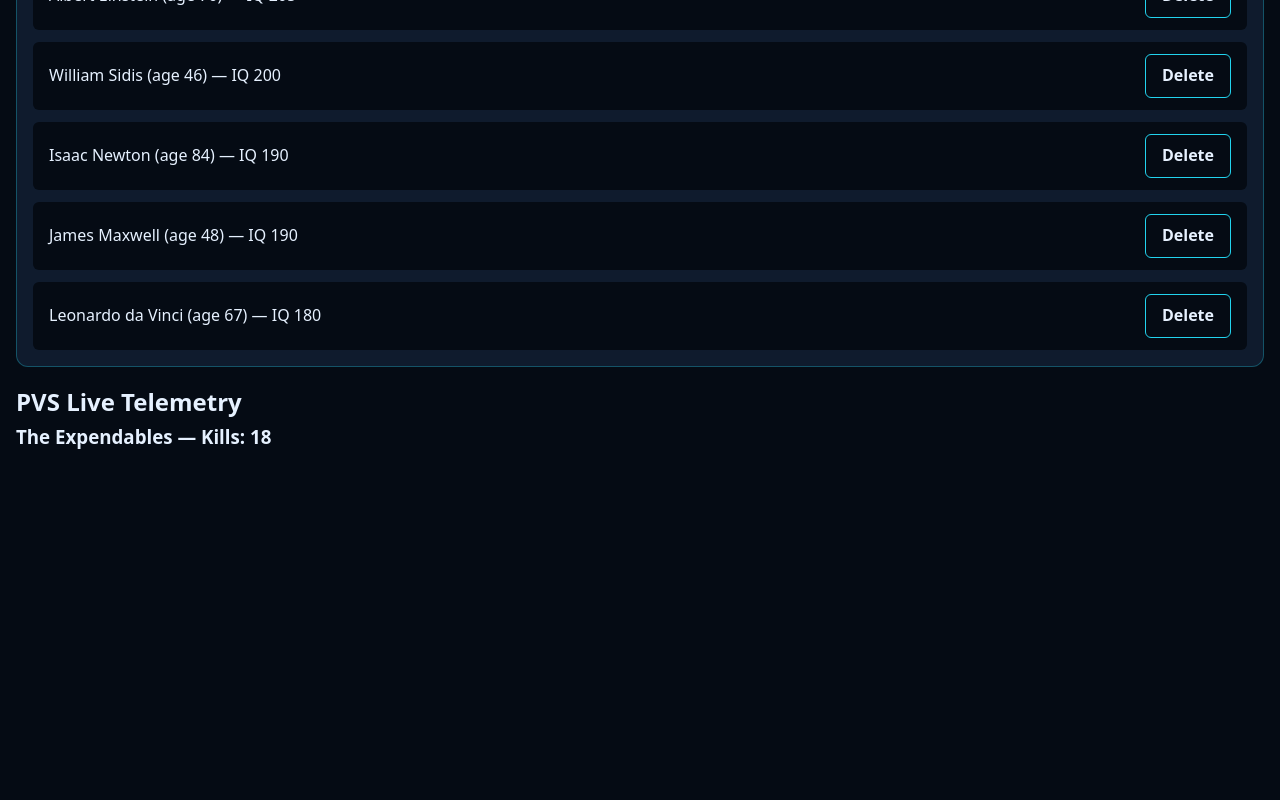
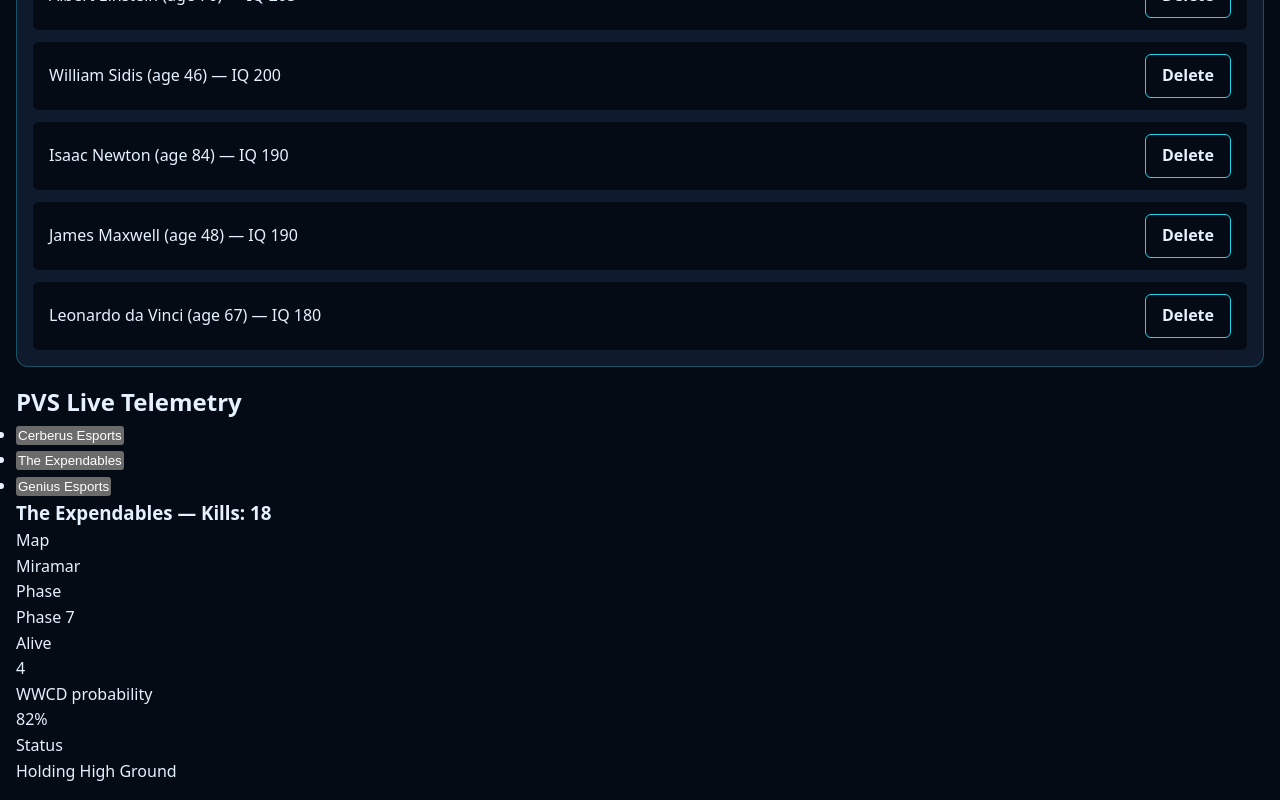
Before and after one commit to nguyenntkpvnm21/24521198_NguyenThaiKhanhNguyen_LAB3, a React (Vite) app: page / in a window 1280 px wide. Shown: the part 806-1606 px from the top of the page. Before the commit the page ends 1273 px from the top, so only its background shows below. Built offline with nearby package versions, Linux system fonts and the light colour scheme.

Commit message:
feat(ex3): add skeleton UI & retry alert

```diff
--- a/src/components/PubgMatchTelemetry.jsx
+++ b/src/components/PubgMatchTelemetry.jsx
@@ -1,5 +1,8 @@
 import { useEffect, useState } from 'react';
-import { fetchKraftonPubgTelemetry } from './pubgTelemetryApi.js';
+import {
+  PUBG_VN_SQUADS,
+  fetchKraftonPubgTelemetry,
+} from './pubgTelemetryApi.js';
 import styles from './PubgMatchTelemetry.module.css';
 
 /** @typedef {'IDLE' | 'LOADING' | 'SUCCESS' | 'ERROR'} ViewStatus */
@@ -8,42 +11,96 @@
  * Live telemetry radar for one PVS squad. The view status is derived during
  * render from the last settled result; the effect only talks to the network
  * and aborts the in-flight request on cleanup.
- * @param {{ squadId?: string }} props
+ * @param {{ squadId?: string, onSquadChange?: (id: string) => void }} props
  */
-export function PubgMatchTelemetry({ squadId = 'te' }) {
+export function PubgMatchTelemetry({ squadId = 'te', onSquadChange }) {
+  const [activeId, setActiveId] = useState(squadId);
+  const [retryTick, setRetryTick] = useState(0);
   const [result, setResult] = useState({ key: '', data: null, error: null });
 
+  const requestKey = `${activeId}#${retryTick}`;
+
   useEffect(() => {
-    if (!squadId) return undefined;
+    if (!activeId) return undefined;
+    const key = `${activeId}#${retryTick}`;
     const controller = new AbortController();
-    fetchKraftonPubgTelemetry(squadId, { signal: controller.signal })
-      .then((payload) =>
-        setResult({ key: squadId, data: payload, error: null }),
-      )
+    fetchKraftonPubgTelemetry(activeId, { signal: controller.signal })
+      .then((payload) => setResult({ key, data: payload, error: null }))
       .catch((err) => {
         if (err.name === 'AbortError') return;
-        setResult({ key: squadId, data: null, error: err.message });
+        setResult({ key, data: null, error: err.message });
       });
     return () => controller.abort();
-  }, [squadId]);
+  }, [activeId, retryTick]);
+
+  const handleSelect = (id) => {
+    setActiveId(id);
+    onSquadChange?.(id);
+  };
 
   /** @type {ViewStatus} */
   let status = 'SUCCESS';
-  if (!squadId) status = 'IDLE';
-  else if (result.key !== squadId) status = 'LOADING';
+  if (!activeId) status = 'IDLE';
+  else if (result.key !== requestKey) status = 'LOADING';
   else if (result.error !== null) status = 'ERROR';
 
   return (
     <section className={styles.telemetry} aria-labelledby="telemetry-heading">
       <h2 id="telemetry-heading">PVS Live Telemetry</h2>
-      {status === 'IDLE' && <p>Radar idle</p>}
-      {status === 'LOADING' && <p>Syncing KRAFTON Radar...</p>}
-      {status === 'ERROR' && <p>Blue-Zone Link Lost: {result.error}</p>}
+
+      <ul className={styles.selector} aria-label="Select squad">
+        {PUBG_VN_SQUADS.map((s) => (
+          <li key={s.id}>
+            <button
+              type="button"
+              className={styles.selectorButton}
+              aria-pressed={s.id === activeId}
+              onClick={() => handleSelect(s.id)}
+            >
+              {s.name}
+            </button>
+          </li>
+        ))}
+      </ul>
+
+      {status === 'IDLE' && <p>Radar idle. Pick a squad.</p>}
+
+      {status === 'LOADING' && (
+        <section
+          className={styles.skeleton}
+          aria-busy="true"
+          aria-label="Loading telemetry"
+        >
+          <p>Syncing KRAFTON Radar...</p>
+        </section>
+      )}
+
+      {status === 'ERROR' && (
+        <section className={styles.alert} role="alert">
+          <p>Blue-Zone Link Lost: {result.error}</p>
+          <button type="button" onClick={() => setRetryTick((t) => t + 1)}>
+            Reconnect Satellite Retry
+          </button>
+        </section>
+      )}
+
       {status === 'SUCCESS' && (
-        <article className={styles.card}>
+        <article className={styles.card} aria-live="polite">
           <h3>
             {result.data.name} — Kills: {result.data.kills}
           </h3>
+          <dl className={styles.stats}>
+            <dt>Map</dt>
+            <dd>{result.data.map}</dd>
+            <dt>Phase</dt>
+            <dd>{result.data.phase}</dd>
+            <dt>Alive</dt>
+            <dd>{result.data.alive}</dd>
+            <dt>WWCD probability</dt>
+            <dd>{result.data.wwcdProb}</dd>
+            <dt>Status</dt>
+            <dd>{result.data.status}</dd>
+          </dl>
         </article>
       )}
     </section>
```
